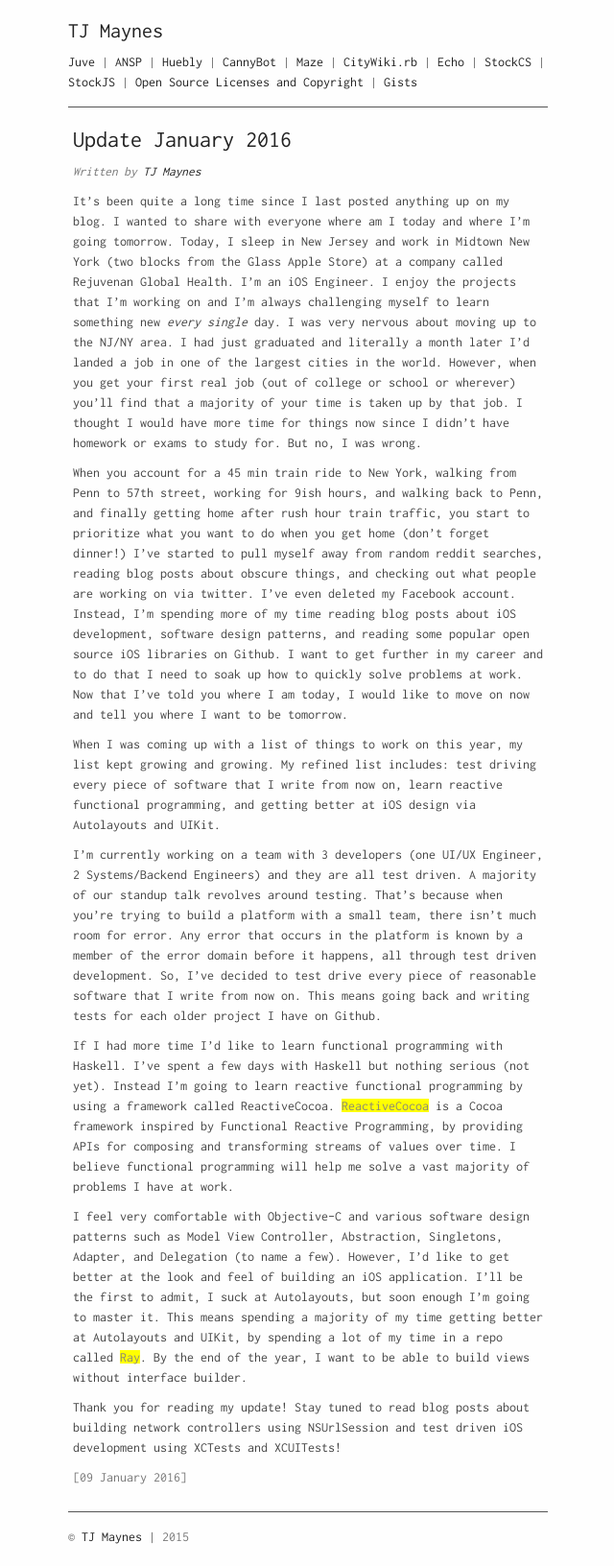
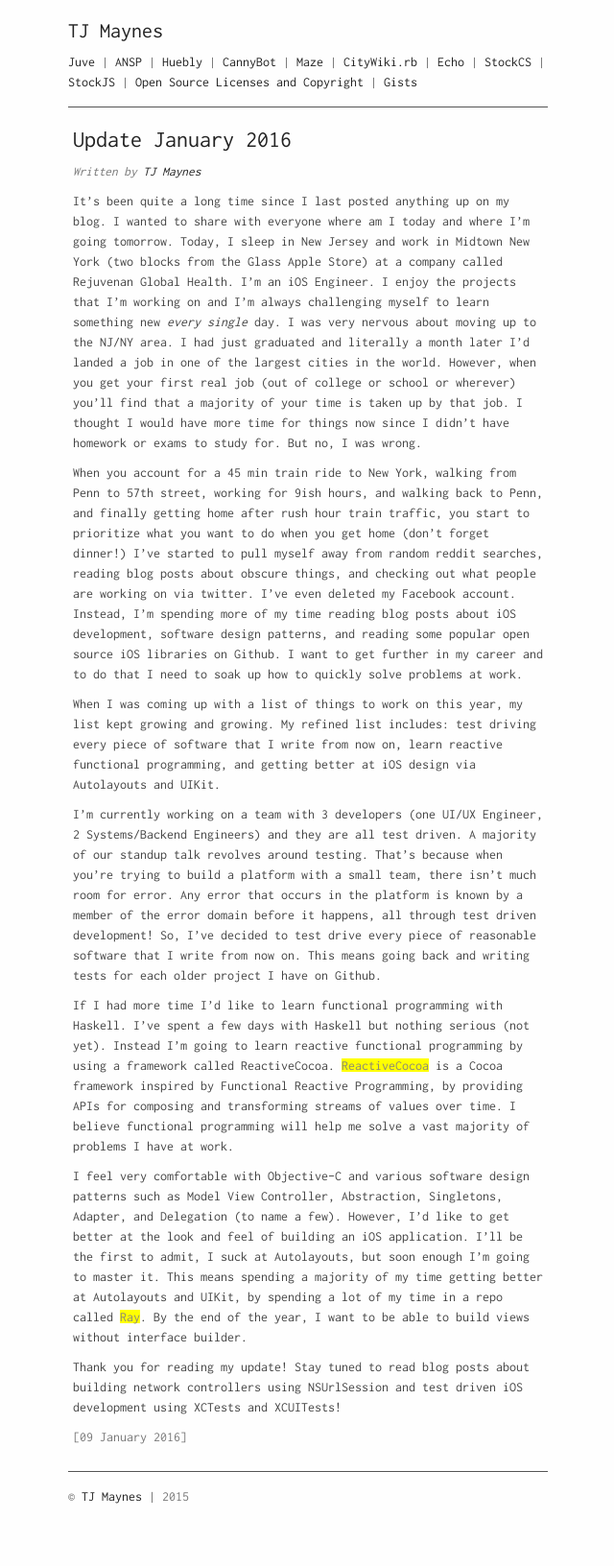
Before and after one commit to embaron/tjmaynes.github.io, a Jekyll site: the page built from _posts/2016-01-09-update-january-2016.md, in a window 1280 px wide. Shown: the whole page at 96% size, without its empty margins (319-959 px from the left). Built offline with Jekyll 4.4.1, drawn with Linux system fonts in a browser that asks for light colours; after the commit the page ends 1590 px from its top, so only the background shows below that.

Commit message:
Removed stupid sentence

```diff
--- a/_posts/2016-01-09-update-january-2016.md
+++ b/_posts/2016-01-09-update-january-2016.md
@@ -7,11 +7,11 @@ published: true
 ---
 It's been quite a long time since I last posted anything up on my blog. I wanted to share with everyone where am I today and where I'm going tomorrow. Today, I sleep in New Jersey and work in Midtown New York (two blocks from the Glass Apple Store) at a company called Rejuvenan Global Health. I'm an iOS Engineer. I enjoy the projects that I'm working on and I'm always challenging myself to learn something new *every single* day. I was very nervous about moving up to the NJ/NY area. I had just graduated and literally a month later I'd landed a job in one of the largest cities in the world. However, when you get your first real job (out of college or school or wherever) you'll find that a majority of your time is taken up by that job. I thought I would have more time for things now since I didn't have homework or exams to study for. But no, I was wrong.
 
-When you account for a 45 min train ride to New York, walking from Penn to 57th street, working for 9ish hours, and walking back to Penn, and finally getting home after rush hour train traffic, you start to prioritize what you want to do when you get home (don't forget dinner!) I've started to pull myself away from random reddit searches, reading blog posts about obscure things, and checking out what people are working on via twitter. I've even deleted my Facebook account. Instead, I'm spending more of my time reading blog posts about iOS development, software design patterns, and reading some popular open source iOS libraries on Github. I want to get further in my career and to do that I need to soak up how to quickly solve problems at work. Now that I've told you where I am today, I would like to move on now and tell you where I want to be tomorrow.
+When you account for a 45 min train ride to New York, walking from Penn to 57th street, working for 9ish hours, and walking back to Penn, and finally getting home after rush hour train traffic, you start to prioritize what you want to do when you get home (don't forget dinner!) I've started to pull myself away from random reddit searches, reading blog posts about obscure things, and checking out what people are working on via twitter. I've even deleted my Facebook account. Instead, I'm spending more of my time reading blog posts about iOS development, software design patterns, and reading some popular open source iOS libraries on Github. I want to get further in my career and to do that I need to soak up how to quickly solve problems at work.
 
 When I was coming up with a list of things to work on this year, my list kept growing and growing. My refined list includes: test driving every piece of software that I write from now on, learn reactive functional programming, and getting better at iOS design via Autolayouts and UIKit.
 
-I'm currently working on a team with 3 developers (one UI/UX Engineer, 2 Systems/Backend Engineers) and they are all test driven. A majority of our standup talk revolves around testing. That's because when you're trying to build a platform with a small team, there isn't much room for error. Any error that occurs in the platform is known by a member of the error domain before it happens, all through test driven development. So, I've decided to test drive every piece of reasonable software that I write from now on. This means going back and writing tests for each older project I have on Github.
+I'm currently working on a team with 3 developers (one UI/UX Engineer, 2 Systems/Backend Engineers) and they are all test driven. A majority of our standup talk revolves around testing. That's because when you're trying to build a platform with a small team, there isn't much room for error. Any error that occurs in the platform is known by a member of the error domain before it happens, all through test driven development! So, I've decided to test drive every piece of reasonable software that I write from now on. This means going back and writing tests for each older project I have on Github.
 
 If I had more time I'd like to learn functional programming with Haskell. I've spent a few days with Haskell but nothing serious (not yet). Instead I'm going to learn reactive functional programming by using a framework called ReactiveCocoa. [ReactiveCocoa](https://github.com/ReactiveCocoa/ReactiveCocoa) is a Cocoa framework inspired by Functional Reactive Programming, by providing APIs for composing and transforming streams of values over time. I believe functional programming will help me solve a vast majority of problems I have at work.
 
```
